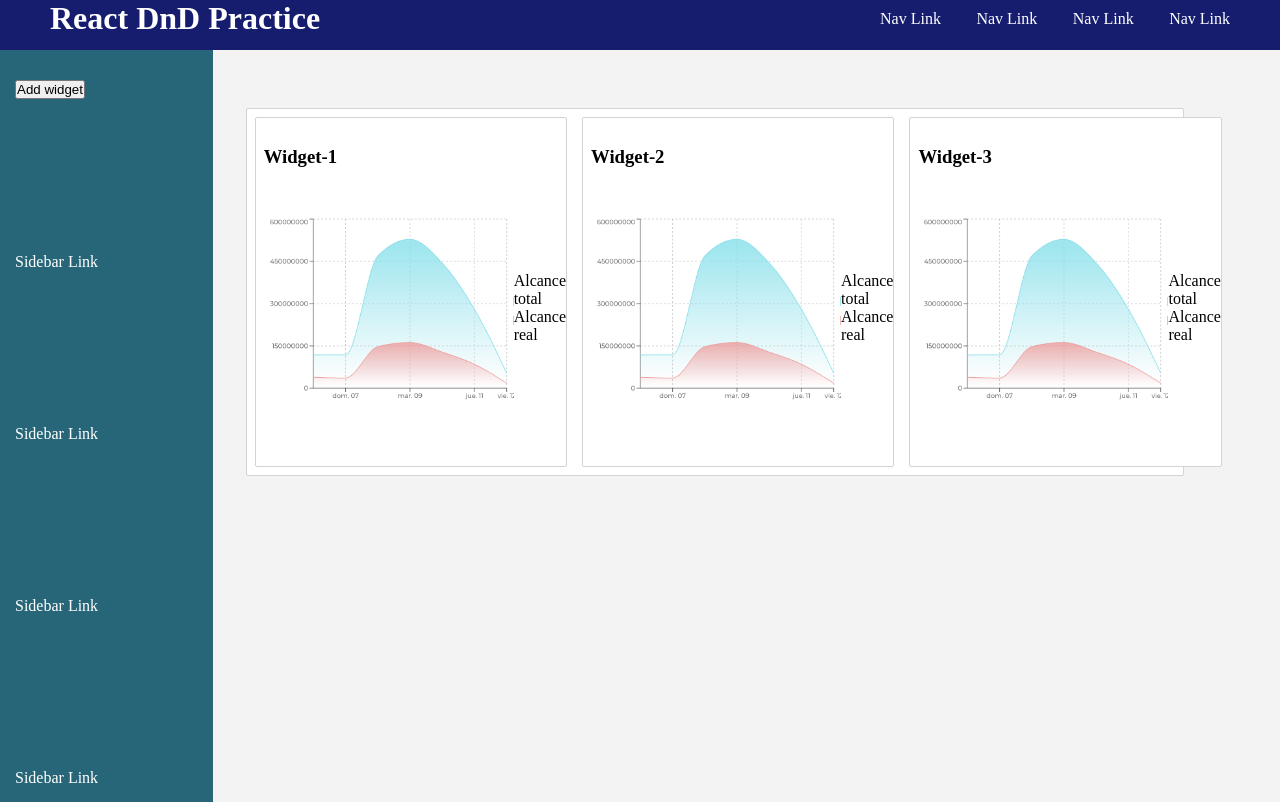
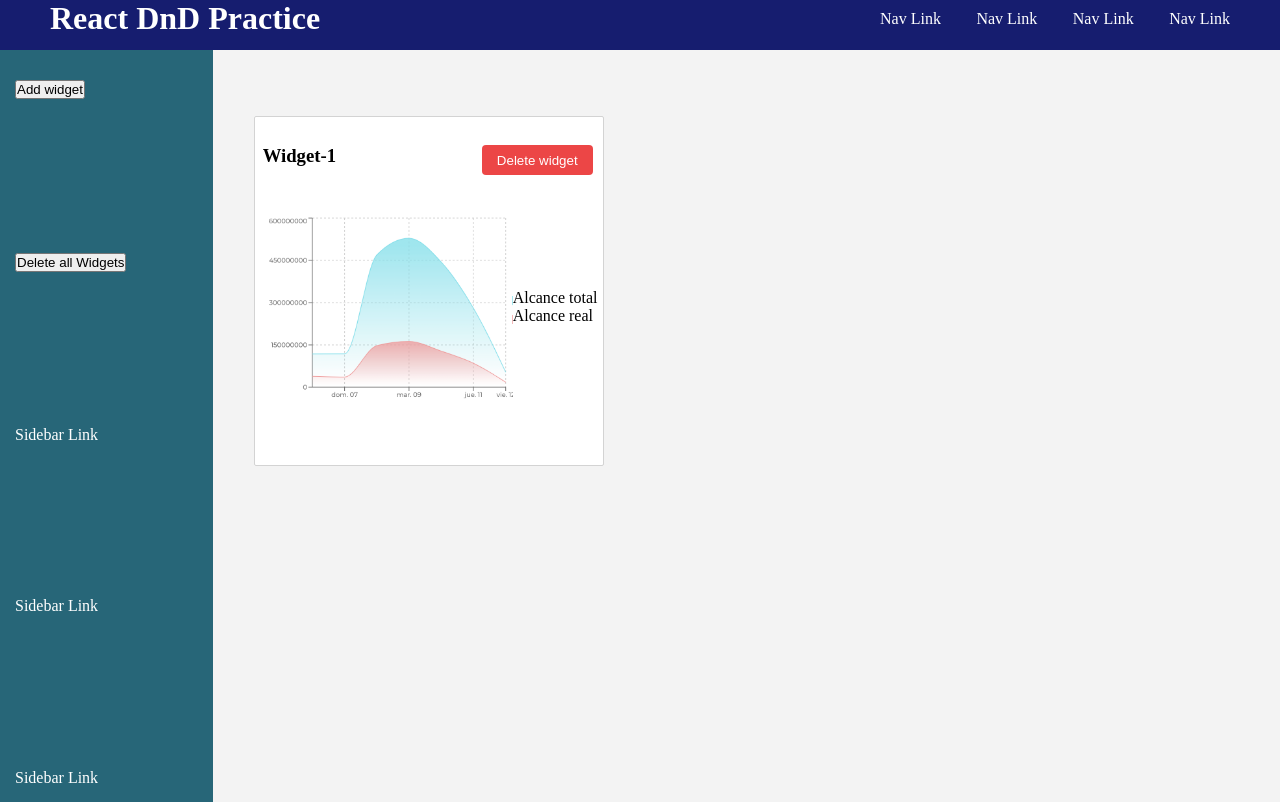
Before and after one commit to lslozano/React-DnD-Practice, a React (Create React App) app: page / in a window 1280 px wide. Both pictures are taken after a click on the button "Add widget". Built offline with nearby package versions, Linux system fonts and the light colour scheme.

Commit message:
Add widgets and columns dynamically

```diff
--- a/src/components/Main.js
+++ b/src/components/Main.js
@@ -12,6 +12,9 @@ import initialWidgetsData from "../initialWidgetsData";
 
 const Main = () => {
   const [initialWidgetsState, setWidgetsState] = useState(initialWidgetsData);
+  const [widgetCounter, setWidgetCounter] = useState(0);
+  const [widgetId, setWidgetId] = useState(1);
+  const [columnId, setColumnId] = useState(1);
 
   const onDragEnd = (result) => {
     const { destination, source, draggableId } = result;
@@ -83,18 +86,39 @@ const Main = () => {
 
   return (
     <MainContainer>
-      <Sidebar widgetsData={initialWidgetsState} setWidgetsState={setWidgetsState} />
+      <Sidebar
+        widgetsData={initialWidgetsState}
+        setWidgetsState={setWidgetsState}
+        widgetCounter={widgetCounter}
+        setWidgetCounter={setWidgetCounter}
+        widgetId={widgetId}
+        setWidgetId={setWidgetId}
+        columnId={columnId}
+        setColumnId={setColumnId}
+      />
       <div className="widgets__container">
         <DragDropContext onDragEnd={onDragEnd} direction="horizontal">
           <WidgetsColumns>
-            {initialWidgetsState.columnOrder.map((columnId) => {
-              const column = initialWidgetsState.columns[columnId];
-              const widgets = column.widgetIds.map(
-                (widgetId) => initialWidgetsState.widgets[widgetId]
-              );
+            {Object.keys(initialWidgetsState).length === 0 ? (
+              <h1>No Widgets added</h1>
+            ) : (
+              initialWidgetsState.columnOrder.map((columnId) => {
+                const column = initialWidgetsState.columns[columnId];
+                const widgets = column.widgetIds.map(
+                  (widgetId) => initialWidgetsState.widgets[widgetId]
+                );
 
-              return <WidgetColumn key={column.id} columns={column} widgets={widgets} />;
-            })}
+                return (
+                  <WidgetColumn
+                    key={column.id}
+                    columns={column}
+                    widgets={widgets}
+                    widgetsState={initialWidgetsState}
+                    setWidgetsState={setWidgetsState}
+                  />
+                );
+              })
+            )}
           </WidgetsColumns>
         </DragDropContext>
       </div>
--- a/src/components/Sidebar.js
+++ b/src/components/Sidebar.js
@@ -1,93 +1,115 @@
 import React from "react";
+// import initialWidgetData from "../initialWidgetsData";
 
 import SidebarContainer from "../style/components/Sidebar.styled";
 
-const Sidebar = ({ widgetsData, setWidgetsState }) => {
+const Sidebar = ({
+  widgetsData,
+  setWidgetsState,
+  widgetCounter,
+  setWidgetCounter,
+  widgetId,
+  setWidgetId,
+  columnId,
+  setColumnId,
+}) => {
   const addWidget = () => {
-    let widgetsCount = Object.keys(widgetsData.widgets).length;
-    const widgetIdsArray = widgetsData.columns["column-1"].widgetIds;
 
-    if (widgetsCount === 0 || widgetsCount < 3) {
+    if (widgetCounter === 0) {
+      setWidgetCounter((prevWidgetCounter) => prevWidgetCounter + 1);
+
       const newWidget = {
         ...widgetsData,
         widgets: {
           ...widgetsData.widgets,
-          [`widget-${widgetsCount + 1}`]: {
-            id: `widget-${widgetsCount + 1}`,
-            title: `Widget-${widgetsCount + 1}`,
+          [`widget-${widgetId}`]: {
+            id: `widget-${widgetId}`,
+            title: `Widget-${widgetId}`,
             content: "Random content",
             img: "/infographicimg.png",
           },
         },
         columns: {
           ...widgetsData.columns,
-          "column-1": {
-            id: "column-1",
-            title: "Widgets 1",
-            widgetIds: [...widgetIdsArray, `widget-${widgetsCount + 1}`],
+          [`column-${columnId}`]: {
+            id: `column-${columnId}`,
+            title: `Widgets ${widgetId}`,
+            widgetIds: [`widget-${widgetId}`],
           },
         },
-        columnOrder: ["column-1"],
+        columnOrder: [`column-${columnId}`],
       };
 
       setWidgetsState(newWidget);
-    } else if (widgetsCount === 3) {
+      setWidgetId((prevWidgetId) => prevWidgetId + 1);
+    } else if (widgetCounter >= 1 && widgetCounter % 2 !== 0) {
+      setWidgetCounter((prevWidgetCounter) => prevWidgetCounter + 1);
+
+      const widgetIdsArray = widgetsData.columns[`column-${columnId}`].widgetIds;
+      const columnIdsArray = widgetsData.columnOrder;
+
       const newWidget = {
         ...widgetsData,
         widgets: {
           ...widgetsData.widgets,
-          [`widget-${widgetsCount + 1}`]: {
-            id: `widget-${widgetsCount + 1}`,
-            title: `Widget-${widgetsCount + 1}`,
+          [`widget-${widgetId}`]: {
+            id: `widget-${widgetId}`,
+            title: `Widget-${widgetId}`,
             content: "Random content",
             img: "/infographicimg.png",
           },
         },
         columns: {
           ...widgetsData.columns,
-          "column-2": {
-            id: "column-2",
-            title: "Widgets 2",
-            widgetIds: [`widget-${widgetsCount + 1}`],
+          [`column-${columnId}`]: {
+            id: `column-${columnId}`,
+            title: `Widgets ${widgetId}`,
+            widgetIds: [...widgetIdsArray, `widget-${widgetId}`],
           },
         },
-        columnOrder: ["column-1", "column-2"],
+        columnOrder: [...columnIdsArray],
       };
 
       setWidgetsState(newWidget);
+      setWidgetId((prevWidgetId) => prevWidgetId + 1);
+      setColumnId((prevColumnId) => prevColumnId + 1);
+    } else if (widgetCounter >= 1 && widgetCounter % 2 === 0) {
+      setWidgetCounter((prevWidgetCounter) => prevWidgetCounter + 1);
+
+      const columnIdsArray = widgetsData.columnOrder;
+
+      const newWidget = {
+        ...widgetsData,
+        widgets: {
+          ...widgetsData.widgets,
+          [`widget-${widgetId}`]: {
+            id: `widget-${widgetId}`,
+            title: `Widget-${widgetId}`,
+            content: "Random content",
+            img: "/infographicimg.png",
+          },
+        },
+        columns: {
+          ...widgetsData.columns,
+          [`column-${columnId}`]: {
+            id: `column-${columnId}`,
+            title: `Widgets ${widgetId}`,
+            widgetIds: [`widget-${widgetId}`],
+          },
+        },
+        columnOrder: [...columnIdsArray, `column-${columnId}`],
+      };
+
+      setWidgetsState(newWidget);
+      setWidgetId((prevWidgetId) => prevWidgetId + 1);
     }
+  };
 
-    // else if (widgetsCount > 2 && widgetsCount < 4) {
-    //   const widgetIdsArray = widgetsData.columns["column-2"].widgetIds;
-
-    //   const newWidget = {
-    //     ...widgetsData,
-    //     widgets: {
-    //       ...widgetsData.widgets,
-    //       [`widget-${widgetsCount + 1}`]: {
-    //         id: `widget-${widgetsCount + 1}`,
-    //         title: `Widget-${widgetsCount + 1}`,
-    //         content: "Random content",
-    //         img: "/infographicimg.png",
-    //       },
-    //     },
-    //     columns: {
-    //       ...widgetsData.columns,
-    //       "column-2": {
-    //         id: "column-2",
-    //         title: "Widgets 2",
-    //         widgetIds: [...widgetIdsArray, `widget-${widgetsCount + 1}`],
-    //       },
-    //     },
-    //     columnOrder: ["column-1", "column-2"],
-    //   };
-    //   setWidgetsState(newWidget);
-    // }
-
-    // console.log(size);
-    console.log(widgetsData.widgets);
-    console.log(widgetsData.columns["column-1"].widgetIds);
-    console.log(widgetsData.columnOrder);
+  const deleteAllWidgets = () => {
+    setWidgetsState({});
+    setWidgetCounter(0);
+    setWidgetId(1);
+    setColumnId(1);
   };
 
   return (
@@ -96,7 +118,9 @@ const Sidebar = ({ widgetsData, setWidgetsState }) => {
         <li className="sidebar__option">
           <button onClick={addWidget}>Add widget</button>
         </li>
-        <li className="sidebar__option">Sidebar Link</li>
+        <li className="sidebar__option">
+          <button onClick={deleteAllWidgets}>Delete all Widgets</button>
+        </li>
         <li className="sidebar__option">Sidebar Link</li>
         <li className="sidebar__option">Sidebar Link</li>
         <li className="sidebar__option">Sidebar Link</li>
--- a/src/components/Widget.js
+++ b/src/components/Widget.js
@@ -4,7 +4,15 @@ import { Draggable } from "react-beautiful-dnd";
 
 import WidgetContainer from "../style/components/Widget.styled";
 
-const Widget = ({ widget, index }) => {
+const Widget = ({ widget, index, widgetsState, setWidgetsState }) => {
+
+  const deleteWidget = () => {
+    const widgetId = widget.id;
+    setWidgetsState(prevWidgetsState => {
+      delete prevWidgetsState.widgets[widgetId];
+    })
+  };
+
   return (
     <Draggable draggableId={widget.id} index={index}>
       {(provided) => (
@@ -13,7 +21,10 @@ const Widget = ({ widget, index }) => {
           {...provided.dragHandleProps}
           ref={provided.innerRef}
         >
-          <h3 className="widget__title">{widget.title}</h3>
+          <div className="widget__header">
+            <h3 className="widget__title">{widget.title}</h3>
+            <button className="widget__delete" onClick={deleteWidget}>Delete widget</button>
+          </div>
           <div className="widget__content">
             <img
               className="widget__graphic"
--- a/src/components/WidgetColumn.js
+++ b/src/components/WidgetColumn.js
@@ -4,15 +4,13 @@ import { Droppable } from "react-beautiful-dnd";
 
 import {
   WidgetColumnContainer,
-  // WidgetTitleContainer,
   WidgetListContainer,
 } from "../style/components/WidgetColumn.styled";
 import Widget from "./Widget";
 
-const WidgetColumn = ({ columns, widgets }) => {
+const WidgetColumn = ({ columns, widgets, widgetsState, setWidgetsState }) => {
   return (
     <WidgetColumnContainer>
-      {/* <WidgetTitleContainer>{columns.title}</WidgetTitleContainer> */}
       <Droppable droppableId={columns.id} direction="horizontal">
         {(provided) => (
           <WidgetListContainer
@@ -20,7 +18,13 @@ const WidgetColumn = ({ columns, widgets }) => {
             {...provided.droppableProps}
           >
             {widgets.map((widget, index) => (
-              <Widget key={widget.id} widget={widget} index={index} />
+              <Widget
+                key={widget.id}
+                widget={widget}
+                index={index}
+                widgetsState={widgetsState}
+                setWidgetsState={setWidgetsState}
+              />
             ))}
             {provided.placeholder}
           </WidgetListContainer>
--- a/src/initialWidgetsData.js
+++ b/src/initialWidgetsData.js
@@ -1,35 +1,36 @@
-let initialWidgetData = {
-  widgets: {
-    "widget-1": { id: "widget-1", title: "Widget-1", content: "Take out the garbage", img: "/infographicimg.png"},
-    "widget-2": { id: "widget-2", title: "Widget-2", content: "Watch my favorite show", img: "/infographicimg.png"}
-    // "widget-3": { id: "widget-3", title: "Widget-3", content: "Carry", img: "/infographicimg.png"}
-    // "widget-3": { id: "widget-3", content: "Charge my phone" }
-    // "task-4": { id: "task-4", content: "Workout" },
-  },
-  columns: {
-    "column-1": {
-      id: "column-1",
-      title: "Widgets 1",
-      widgetIds: ["widget-1", "widget-2"],
-    },
-    // "column-2": {
-    //   id: "column-2",
-    //   title: "Widgets 2",
-    //   widgetIds: [],
-    // },
-    // "column-3": {
-    //   id: "column-3",
-    //   title: "Widgets 3",
-    //   widgetIds: [],
-    // },
-    // "column-4": {
-    //   id: "column-4",
-    //   title: "Widgets 4",
-    //   widgetIds: [],
-    // },
-  },
-  // columnOrder: ["column-1", "column-2", "column-3", "column-4"],
-  columnOrder: ["column-1"],
-};
+let initialWidgetData = {};
+
+// Seed data example
+// let initialWidgetData = {
+//   widgets: {
+//     "widget-1": { id: "widget-1", title: "Widget-1", content: "Take out the garbage", img: "/infographicimg.png"},
+//     "widget-2": { id: "widget-2", title: "Widget-2", content: "Watch my favorite show", img: "/infographicimg.png"},
+//     "widget-3": { id: "widget-3", title: "Widget-3", content: "Carry", img: "/infographicimg.png"},
+//     "widget-3": { id: "widget-3", content: "Charge my phone" }
+//   },
+//   columns: {
+//     "column-1": {
+//       id: "column-1",
+//       title: "Widgets 1",
+//       widgetIds: ["widget-1", "widget-2"],
+//     },
+//     "column-2": {
+//       id: "column-2",
+//       title: "Widgets 2",
+//       widgetIds: [],
+//     },
+//     "column-3": {
+//       id: "column-3",
+//       title: "Widgets 3",
+//       widgetIds: [],
+//     },
+//     "column-4": {
+//       id: "column-4",
+//       title: "Widgets 4",
+//       widgetIds: [],
+//     },
+//   },
+//   columnOrder: ["column-1", "column-2", "column-3", "column-4"],
+// };
 
 export default initialWidgetData;
--- a/src/style/components/Widget.styled.js
+++ b/src/style/components/Widget.styled.js
@@ -12,8 +12,23 @@ const WidgetContainer = styled.div`
   display: flex;
   flex-direction: column;
 
-  .widget__title {
-    margin: 20px 0 40px 0;
+  .widget__header {
+    display: flex;
+    flex-direction: row;
+    justify-content: space-between;
+    .widget__title {
+      margin: 20px 0 40px 0;
+    }
+
+    .widget__delete {
+      height: 30px;
+      padding: 0 15px;
+      margin: 20px 10px 0 0;
+      background-color: #ec4646;
+      border: none;
+      border-radius: 4px;
+      color: #fff;
+    }
   }
 
   .widget__content {
--- a/src/style/components/WidgetColumn.styled.js
+++ b/src/style/components/WidgetColumn.styled.js
@@ -4,9 +4,9 @@ export const WidgetColumnContainer = styled.div`
   width: 90%;
 
   margin: 8px;
-  border: 1px solid lightgrey;
+  ${'' /* border: 1px solid lightgrey;
   border-radius: 2px;
-  background-color: white;
+  background-color: white; */}
 
   display: flex;
   flex-direction: column;
```
